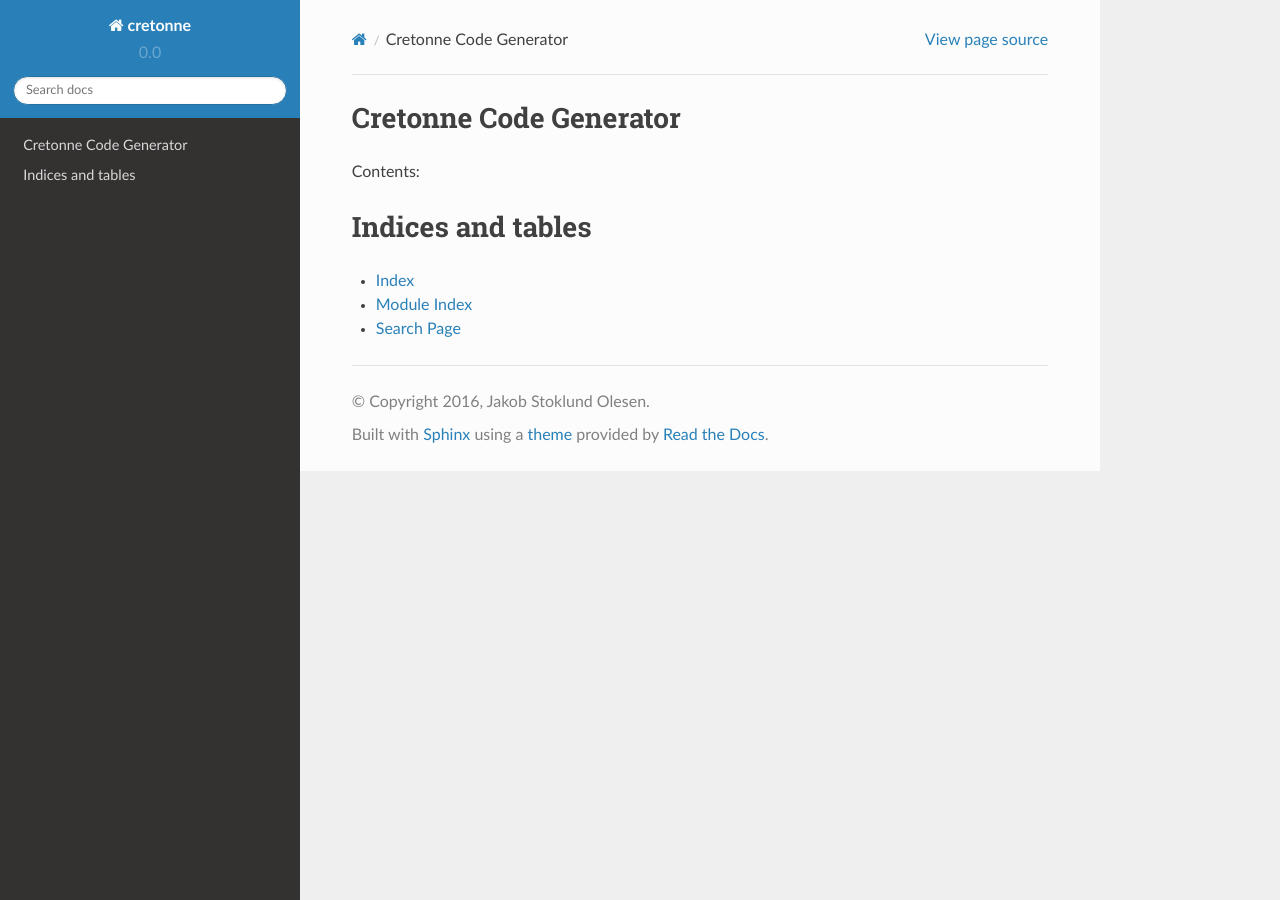
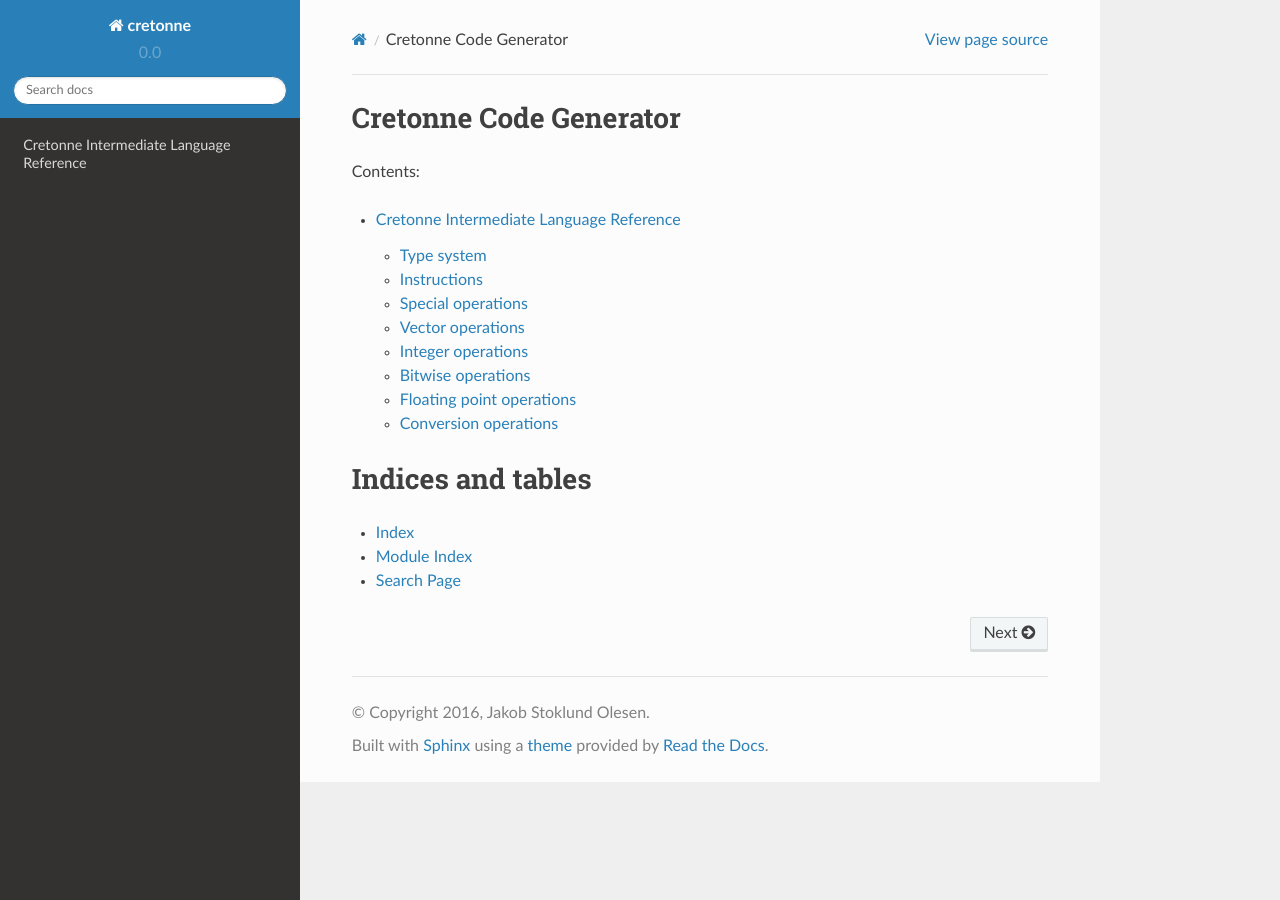
Before and after one commit to alexcrichton/wasmtime, a Sphinx documentation site: the page built from crates/cranelift/docs/index.rst, in a window 1280 px wide. Built offline with Sphinx 7.4.7 and the Read the Docs theme 2.0.0, drawn with Linux system fonts in a browser that asks for light colours; some of the changed lines change nothing that is shown.

Commit message:
Begin the intermediate language reference.

```diff
--- a/crates/cranelift/docs/index.rst
+++ b/crates/cranelift/docs/index.rst
@@ -6,6 +6,7 @@ Contents:
 .. toctree::
    :maxdepth: 2
 
+   langref
 
 Indices and tables
 ==================
--- /dev/null
+++ b/crates/cranelift/docs/langref.rst
@@ -0,0 +1,584 @@
+****************************************
+Cretonne Intermediate Language Reference
+****************************************
+
+Type system
+===========
+
+.. default-domain:: cton
+
+All SSA values have a type which determines the size and shape (for SIMD
+vectors) of the value. Many instructions are polymorphic -- they can operate on
+different types.
+
+.. type:: bool
+
+    A boolean value that is either true or false. Booleans can't be stored in
+    memory.
+
+Integer types
+-------------
+
+Integer values have a fixed size and can be interpreted as either signed or
+unsigned. Some instructions will interpret an operand as a signed or unsigned
+number, others don't care.
+
+.. type:: i8
+
+    A 8-bit integer value taking up 1 byte in memory.
+
+.. type:: i16
+
+    A 16-bit integer value taking up 2 bytes in memory.
+
+.. type:: i32
+
+    A 32-bit integer value taking up 4 bytes in memory.
+
+.. type:: i64
+
+    A 64-bit integer value taking up 8 bytes in memory.
+
+Floating point types
+--------------------
+
+The floating point types have the IEEE semantics that are supported by most
+hardware. There is no support for higher-precision types like quads or
+double-double formats.
+
+.. type:: f32
+
+    A 32-bit floating point type represented in the IEEE 754 *Single precision*
+    format. This corresponds to the :c:type:`float` type in most C
+    implementations.
+
+.. type:: f64
+
+    A 64-bit floating point type represented in the IEEE 754 *Double precision*
+    format. This corresponds to the :c:type:`double` type in most C
+    implementations.
+
+SIMD vector types
+-----------------
+
+A SIMD vector type represents a vector of values from one of the scalar types
+(:type:`bool`, integer, and floating point). Each scalar value in a SIMD type is
+called a *lane*. The number of lanes must be a power of two in the range 2-256.
+
+.. type:: vNiB
+
+    A SIMD vector of integers. The lane type :type:`iB` must be one of the
+    integer types :type:`i8` ... :type:`i64`.
+
+    Some concrete integer vector types are :type:`v4i32`, :type:`v8i64`, and
+    :type:`v4i16`.
+
+    The size of a SIMD integer vector in memory is :math:`N B\over 8` bytes.
+
+.. type:: vNf32
+
+    A SIMD vector of single precision floating point numbers.
+
+    Some concrete :type:`f32` vector types are: :type:`v2f32`, :type:`v4f32`,
+    and :type:`v8f32`.
+
+    The size of a :type:`f32` vector in memory is :math:`4N` bytes.
+
+.. type:: vNf64
+
+    A SIMD vector of double precision floating point numbers.
+
+    Some concrete :type:`f64` vector types are: :type:`v2f64`, :type:`v4f64`,
+    and :type:`v8f64`.
+
+    The size of a :type:`f64` vector in memory is :math:`8N` bytes.
+
+.. type:: vNbool
+
+    A boolean SIMD vector.
+
+    Like the :type:`bool` type, a boolean vector cannot be stored in memory. It
+    can only be used for ephemeral SSA values.
+
+Instructions
+============
+
+Control flow instructions
+-------------------------
+
+.. inst:: br EBB(args...)
+
+    Branch.
+
+    Unconditionally branch to an extended basic block, passing the specified
+    EBB arguments. The number and types of arguments must match the destination
+    EBB.
+
+.. inst:: brz x, EBB(args...)
+
+    Branch when zero.
+
+    If ``x`` is a :type:`bool` value, take the branch when ``x`` is false. If
+    ``x`` is an integer value, take the branch when ``x = 0``.
+
+    :param iN/bool x: Value to test.
+    :param EBB: Destination extended basic block.
+
+.. inst:: brnz x, EBB(args...)
+
+    Branch when non-zero.
+
+    If ``x`` is a :type:`bool` value, take the branch when ``x`` is true. If
+    ``x`` is an integer value, take the branch when ``x != 0``.
+
+    :param iN/bool x: Value to test.
+    :param EBB: Destination extended basic block.
+
+Special operations
+==================
+
+Most operations are easily classified as arithmetic or control flow. These
+instructions are not so easily classified.
+
+.. inst:: a = iconst n
+
+    Integer constant.
+
+.. inst:: a = fconst n
+
+    Floating point constant.
+
+.. inst:: a = vconst n
+
+    Vector constant (floating point or integer).
+
+.. inst:: a = select c, x, y
+
+    Conditional select.
+
+    :param c bool: Controlling flag.
+    :param x: Value to return when ``c`` is true.
+    :param y: Value to return when ``c`` is false. Must be same type as ``x``.
+    :rtype: Same type as ``x`` and ``y``.
+
+    This instruction selects whole values. Use :inst:`vselect` for
+    lane-wise selection.
+
+Vector operations
+=================
+
+.. inst:: a  = vselect c, x, y
+
+    Vector lane select.
+
+    Select lanes from ``x`` or ``y`` controlled by the lanes of the boolean
+    vector ``c``.
+
+    :arg vNbool c: Controlling flag vector.
+    :arg x: Vector with lanes selected by the true lanes of ``c``.
+              Must be a vector type with the same number of lanes as ``c``.
+    :arg y: Vector with lanes selected by the false lanes of ``c``.
+              Must be same type as ``x``.
+    :rtype: Same type as ``x`` and ``y``.
+
+.. inst:: a = vbuild x, y, z, ...
+
+    Vector build.
+
+    Build a vector value from the provided lanes.
+
+.. inst:: a = splat x
+
+    Vector splat.
+
+    Return a vector whose lanes are all ``x``.
+
+.. inst:: a = insertlane x, idx, y
+
+    Insert ``y`` as lane ``idx`` in x.
+
+    The lane index, ``idx``, is an immediate value, not an SSA value. It must
+    indicate a valid lane index for the type of ``x``.
+
+.. inst:: a = extractlane x, idx
+
+    Extract lane ``idx`` from ``x``.
+
+    The lane index, ``idx``, is an immediate value, not an SSA value. It must
+    indicate a valid lane index for the type of ``x``.
+
+Integer operations
+==================
+
+.. inst:: a = icmp cond, x, y
+
+    Integer comparison.
+
+    :param cond: Condition code determining how ``x`` and ``y`` are compared.
+    :param x, y: Integer scalar or vector values of the same type.
+    :rtype: :type:`bool` or :type:`vNbool` with the same number of lanes as
+            ``x`` and ``y``.
+
+    The condition code determines if the operands are interpreted as signed or
+    unsigned integers.
+
+    ====== ======== =========
+    Signed Unsigned Condition
+    ====== ======== =========
+    eq     eq       Equal
+    ne     ne       Not equal
+    slt    ult      Less than
+    sge    uge      Greater than or equal
+    sgt    ugt      Greater than
+    sle    ule      Less than or equal
+    ====== ======== =========
+
+.. inst:: a = iadd x, y
+
+    Wrapping integer addition: :math:`a := x + y \pmod{2^B}`. This instruction
+    does not depend on the signed/unsigned interpretation of the operands.
+
+.. inst:: a = isub x, y
+
+    Wrapping integer subtraction: :math:`a := x - y \pmod{2^B}`. This
+    instruction does not depend on the signed/unsigned interpretation of the
+    operands.
+
+.. todo:: Overflow arithmetic
+
+    Add instructions for add with carry out / carry in and so on. Enough to
+    implement larger integer types efficiently. It should also be possible to
+    legalize :type:`i64` arithmetic to terms of :type:`i32` operations.
+
+.. inst:: a = ineg x
+
+    Wrapping integer negation: :math:`a := -x \pmod{2^B}`. This instruction does
+    not depend on the signed/unsigned interpretation of the operand.
+
+.. inst:: a = imul x, y
+
+    Wrapping integer multiplication: :math:`a := x y \pmod{2^B}`. This
+    instruction does not depend on the signed/unsigned interpretation of the
+    operands.
+
+.. todo:: Larger multiplication results.
+
+    For example, ``smulx`` which multiplies :type:`i32` operands to produce a
+    :type:`i64` result. Alternatively, ``smulhi`` and ``smullo`` pairs.
+
+.. inst:: a = udiv x, y
+
+    Unsigned integer division: :math:`a := \lfloor {x \over y} \rfloor`. This
+    operation traps if the divisor is zero.
+
+    .. todo::
+        Add a ``udiv_imm`` variant with an immediate divisor greater than 1.
+        This is useful for pattern-matching divide-by-constant, and this
+        instruction would be non-trapping.
+
+.. inst:: a = sdiv x, y
+
+    Signed integer division rounded toward zero: :math:`a := sign(xy) \lfloor
+    {|x| \over |y|}\rfloor`. This operation traps if the divisor is zero, or if
+    the result is not representable in :math:`B` bits two's complement. This only
+    happens when :math:`x = -2^{B-1}, y = -1`.
+
+    .. todo::
+        Add a ``sdiv_imm`` variant with an immediate non-zero divisor. This is
+        useful for pattern-matching divide-by-constant, and this instruction
+        would be non-trapping. Don't allow divisors 0, 1, or -1.
+
+.. inst:: a = urem x, y
+
+    Unsigned integer remainder. This operation traps if the divisor is zero.
+
+    .. todo::
+        Add a ``urem_imm`` non-trapping variant.
+
+.. inst:: a = srem x, y
+
+    Signed integer remainder. This operation traps if the divisor is zero.
+
+    .. todo::
+        Clarify whether the result has the sign of the divisor or the dividend.
+        Should we add a ``smod`` instruction for the case where the result has
+        the same sign as the divisor?
+
+.. todo:: Minimum / maximum.
+
+    NEON has ``smin``, ``smax``, ``umin``, and ``umax`` instructions. We should
+    replicate those for both scalar and vector integer types. Even if the
+    target ISA doesn't have scalar operations, these are good pattern mtching
+    targets.
+
+.. todo:: Saturating arithmetic.
+
+    Mostly for SIMD use, but again these are good paterns to contract.
+    Something like ``usatadd``, ``usatsub``, ``ssatadd``, and ``ssatsub`` is a
+    good start.
+
+Bitwise operations
+==================
+
+.. inst:: a = and x, y
+
+    Bitwise and.
+
+    :rtype: bool, iB, vNiB, vNfB?
+
+.. inst:: a = or x, y
+
+    Bitwise or.
+
+    :rtype: bool, iB, vNiB, vNfB?
+
+.. inst:: a = xor x, y
+
+    Bitwise xor.
+
+    :rtype: bool, iB, vNiB, vNfB?
+
+.. inst:: a = not x
+
+    Bitwise not.
+
+    :rtype: bool, iB, vNiB, vNfB?
+
+.. todo:: Redundant bitwise operators.
+
+    ARM has instructions like ``bic(x,y) = x & ~y``, ``orn(x,y) = x | ~y``, and
+    ``eon(x,y) = x ^ ~y``.
+
+.. inst:: a = rotl x, y
+
+    Rotate left.
+
+    Rotate the bits in ``x`` by ``y`` places.
+
+    :param x: Integer value to be rotated.
+    :param y: Number of bits to shift. Any integer type, not necessarily the
+              same type as ``x``.
+    :rtype: Same type as ``x``.
+
+.. inst:: a = rotr x, y
+
+    Rotate right.
+
+    Rotate the bits in ``x`` by ``y`` places.
+
+    :param x: Integer value to be rotated.
+    :param y: Number of bits to shift. Any integer type, not necessarily the
+              same type as ``x``.
+    :rtype: Same type as ``x``.
+
+.. inst:: a = ishl x, y
+
+    Integer shift left. Shift the bits in ``x`` towards the MSB by ``y``
+    places. Shift in zero bits to the LSB.
+
+    The shift amount is masked to the size of ``x``.
+
+    :param x: Integer value to be shifted.
+    :param y: Number of bits to shift. Any integer type, not necessarily the
+              same type as ``x``.
+    :rtype: Same type as ``x``.
+
+    When shifting a B-bits integer type, this instruction computes:
+
+    .. math::
+        s &:= y \pmod B,                \\
+        a &:= x \cdot 2^s \pmod{2^B}.
+
+    .. todo:: Add ``ishl_imm`` variant with an immediate ``y``.
+
+.. inst:: a = ushr x, y
+
+    Unsigned shift right. Shift bits in ``x`` towards the LSB by ``y`` places,
+    shifting in zero bits to the MSB. Also called a *logical shift*.
+
+    The shift amount is masked to the size of the register.
+
+    :param x: Integer value to be shifted.
+    :param y: Number of bits to shift. Can be any integer type, not necessarily
+              the same type as ``x``.
+    :rtype: Same type as ``x``.
+
+    When shifting a B-bits integer type, this instruction computes:
+
+    .. math::
+        s &:= y \pmod B,                \\
+        a &:= \lfloor x \cdot 2^{-s} \rfloor.
+
+    .. todo:: Add ``ushr_imm`` variant with an immediate ``y``.
+
+.. inst:: a = sshr x, y
+
+    Signed shift right. Shift bits in ``x`` towards the LSB by ``y`` places,
+    shifting in sign bits to the MSB. Also called an *arithmetic shift*.
+
+    The shift amount is masked to the size of the register.
+
+    :param x: Integer value to be shifted.
+    :param y: Number of bits to shift. Can be any integer type, not necessarily
+              the same type as ``x``.
+    :rtype: Same type as ``x``.
+
+    .. todo:: Add ``sshr_imm`` variant with an immediate ``y``.
+
+.. inst:: a = clz x
+
+    Count leading zero bits.
+
+    :param x: Integer value.
+    :rtype: :type:`i8`
+
+    Starting from the MSB in ``x``, count the number of zero bits before
+    reaching the first one bit. When ``x`` is zero, returns the size of x in
+    bits.
+
+.. inst:: a = cls x
+
+    Count leading sign bits.
+
+    :param x: Integer value.
+    :rtype: :type:`i8`
+
+    Starting from the MSB after the sign bit in ``x``, count the number of
+    consecutive bits identical to the sign bit. When ``x`` is 0 or -1, returns
+    one less than the size of x in bits.
+
+.. inst:: a = ctz x
+
+    Count trailing zeros.
+
+    :param x: Integer value.
+    :rtype: :type:`i8`
+
+    Starting from the LSB in ``x``, count the number of zero bits before
+    reaching the first one bit. When ``x`` is zero, returns the size of x in
+    bits.
+
+.. inst:: a = popcnt x
+
+    Population count
+
+    :param x: Integer value.
+    :rtype: :type:`i8`
+
+    Count the number of one bits in ``x``.
+
+
+Floating point operations
+=========================
+
+.. inst:: a = fcmp cond, x, y
+
+    Floating point comparison.
+
+    :param cond: Condition code determining how ``x`` and ``y`` are compared.
+    :param x, y: Floating point scalar or vector values of the same type.
+    :rtype: :type:`bool` or :type:`vNbool` with the same number of lanes as
+            ``x`` and ``y``.
+
+    An 'ordered' condition code yields ``false`` if either operand is Nan.
+
+    An 'unordered' condition code yields ``true`` if either operand is Nan.
+
+    ======= ========= =========
+    Ordered Unordered Condition
+    ======= ========= =========
+    ord     uno       None (ord = no NaNs, uno = some NaNs)
+    oeq     ueq       Equal
+    one     une       Not equal
+    olt     ult       Less than
+    oge     uge       Greater than or equal
+    ogt     ugt       Greater than
+    ole     ule       Less than or equal
+    ======= ========= =========
+
+.. inst:: fadd x,y
+
+    Floating point addition.
+
+.. inst:: fsub x,y
+
+    Floating point subtraction.
+
+.. inst:: fneg x
+
+    Floating point negation.
+
+    :returns: ``x`` with its sign bit inverted.
+
+    Note that this is a pure bitwise operation.
+
+.. inst:: fabs x
+
+    Floating point absolute value.
+
+    :returns: ``x`` with its sign bit cleared.
+
+    Note that this is a pure bitwise operation.
+
+.. inst::  a = fcopysign x, y
+
+    Floating point copy sign.
+
+    :returns: ``x`` with its sign changed to that of ``y``.
+
+    Note that this is a pure bitwise operation. The sign bit from ``y`` is
+    copied to the sign bit of ``x``.
+
+.. inst:: fmul x, y
+.. inst:: fdiv x, y
+.. inst:: fmin x, y
+.. inst:: fminnum x, y
+.. inst:: fmax x, y
+.. inst:: fmaxnum x, y
+.. inst:: ceil x
+
+    Round floating point round to integral, towards positive infinity.
+
+.. inst:: floor x
+
+    Round floating point round to integral, towards negative infinity.
+
+.. inst:: trunc x
+
+    Round floating point round to integral, towards zero.
+
+.. inst:: nearest x
+
+    Round floating point round to integral, towards nearest with ties to even.
+
+.. inst:: sqrt x
+
+    Floating point square root.
+
+.. inst:: a = fma x, y, z
+
+    Floating point fused multiply-and-add.
+
+    Computes :math:`a := xy+z` wihtout any intermediate rounding of the
+    product.
+
+Conversion operations
+=====================
+
+.. inst:: a = bitcast x
+
+    Reinterpret the bits in ``x`` as a different type.
+
+    The input and output types must be storable to memory and of the same size.
+    A bitcast is equivalent to storing one type and loading the other type from
+    the same address.
+
+.. inst:: a = itrunc x
+.. inst:: a = uext x
+.. inst:: a = sext x
+.. inst:: a = ftrunc x
+.. inst:: a = fext x
+.. inst:: a = cvt_ftou x
+.. inst:: a = cvt_ftos x
+.. inst:: a = cvt_utof x
+.. inst:: a = cvt_stof x
```
